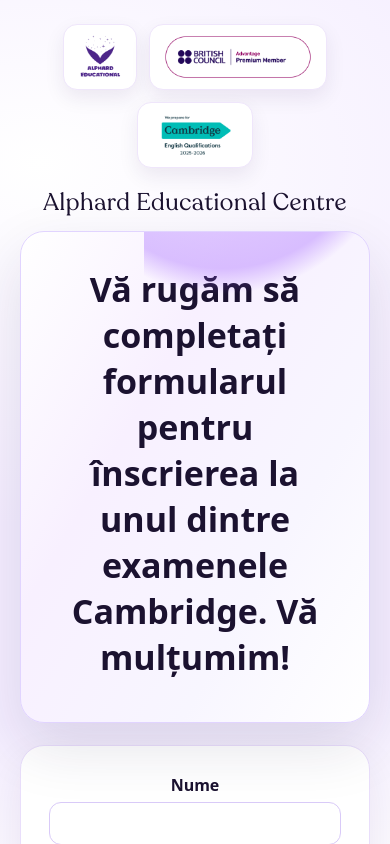
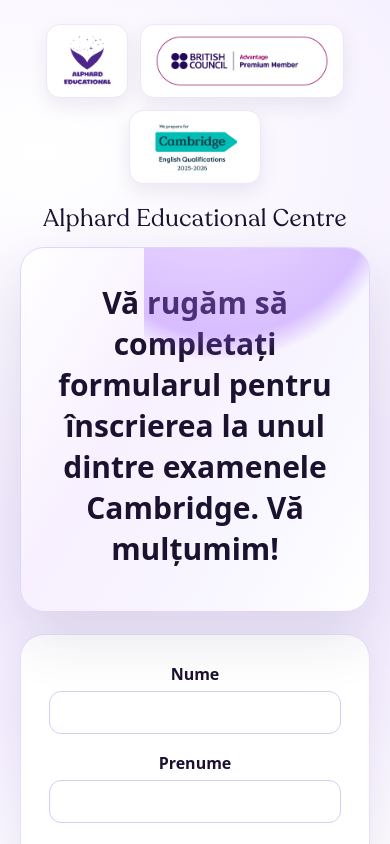
Before and after one commit to Hermenean/alphard-form, a Next.js app: page / in a window 390 px wide. Shown: the top 844 px of the page. Built offline with nearby package versions, Linux system fonts and the light colour scheme.

Commit message:
Update notify email, enlarge banners, add done checkbox

```diff
--- a/app/api/submit/route.js
+++ b/app/api/submit/route.js
@@ -39,7 +39,7 @@ export async function POST(req) {
 
   const resendApiKey = process.env.RESEND_API_KEY;
   const resendFrom = process.env.RESEND_FROM;
-  const notifyTo = process.env.NOTIFY_EMAIL || 'hermes.marius32@gmail.com';
+  const notifyTo = process.env.NOTIFY_EMAIL || 'andreeasclub@yahoo.com';
 
   if (resendApiKey && resendFrom) {
     try {
--- a/app/globals.css
+++ b/app/globals.css
@@ -49,7 +49,7 @@ body {
 }
 
 .logo-stack img {
-  height: 60px;
+  height: 78px;
   width: auto;
   object-fit: contain;
   border-radius: 14px;
@@ -77,7 +77,7 @@ body {
   background: linear-gradient(120deg, #ffffff 0%, #f8f0ff 35%, #f8f6ff 70%, #ffffff 100%);
   border: 1px solid #e1d4ff;
   border-radius: 24px;
-  padding: 34px;
+  padding: 42px;
   box-shadow: 0 24px 60px rgba(37, 24, 74, 0.12);
   position: relative;
   overflow: hidden;
@@ -86,7 +86,7 @@ body {
 
 .hero h1 {
   margin: 0 0 8px;
-  font-size: 34px;
+  font-size: 38px;
 }
 
 .hero p {
@@ -172,6 +172,13 @@ input:focus, select:focus {
 
 .btn.danger {
   background: #ff3b7b;
+}
+
+.done-check {
+  width: 20px;
+  height: 20px;
+  accent-color: #20c65a;
+  cursor: pointer;
 }
 
 .notice {
@@ -263,5 +270,7 @@ input:focus, select:focus {
   .filter-bar { grid-template-columns: 1fr; }
   .brand-title { font-size: 24px; text-align: center; width: 100%; }
   .header-inner { justify-content: center; }
-  .logo-stack img { height: 66px; }
+  .logo-stack img { height: 74px; }
+  .hero { padding: 34px 24px; }
+  .hero h1 { font-size: 30px; }
 }
```
Also changed, not shown: app/admin/AdminClient.js (+14 -5 lines), 1 other file (tests, documents, lock files or other folders).
